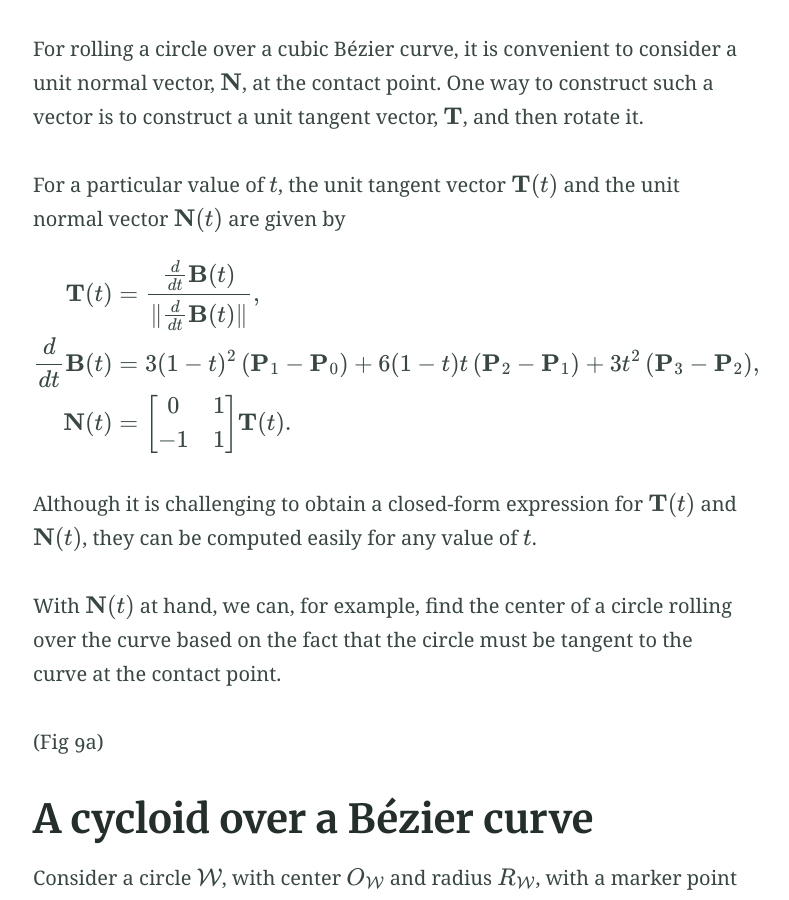
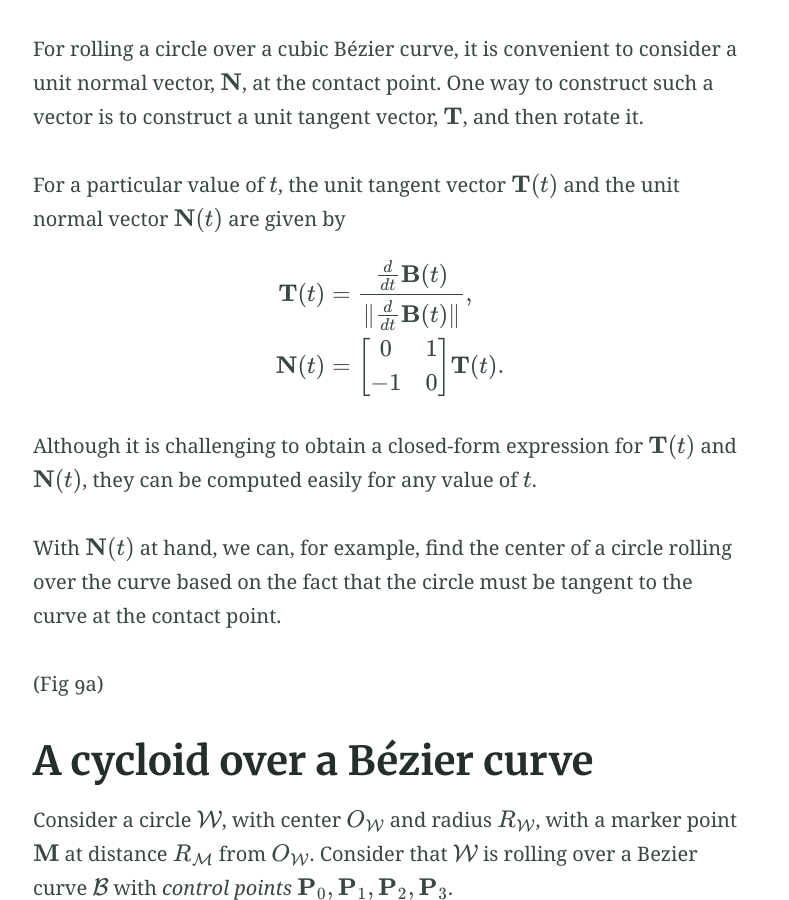
Before and after one commit to EncisoAlva/EncisoAlva.github.io, a Jekyll site: the page built from art.md, in a window 1280 px wide and 900 px high, scrolled down 5797 px. Shown: the whole window, without its empty margins (250-1039 px from the left). Built offline with Jekyll 4.4.1, drawn with Linux system fonts in a browser that asks for light colours; some of the changed text lies outside the part shown.

Commit message:
Update art.md

```diff
--- a/art.md
+++ b/art.md
@@ -77,8 +77,7 @@
 $$
 \begin{align}
 \mathbf{T}(t) &= \frac{\frac{d}{dt}\mathbf{B}(t)}{\Vert \frac{d}{dt}\mathbf{B}(t) \Vert}, \\
-\frac{d}{dt}\mathbf{B}(t) &= 3(1-t)^2 \left( \mathbf{P}_1-\mathbf{P}_0 \right) + 6(1-t)t \left( \mathbf{P}_2-\mathbf{P}_1 \right) + 3t^2 \left( \mathbf{P}_3-\mathbf{P}_2 \right), \\
-\mathbf{N}(t) &= \begin{bmatrix} 0 & 1 \\ -1 & 1 \end{bmatrix} \mathbf{T}(t).
+\mathbf{N}(t) &= \begin{bmatrix} 0 & 1 \\ -1 & 0 \end{bmatrix} \mathbf{T}(t).
 \end{align}
 $$
 
@@ -150,5 +149,5 @@
 \kappa(t) = \frac{\left[ \left( \frac{d}{dt} \mathbf{B}_x(t) \right)^2 + \left( \frac{d}{dt} \mathbf{B}_y(t) \right)^2 \right]^{3/2}}{\left( \frac{d}{dt} \mathbf{B}_x(t) \right)\left( \frac{d^2}{dt^2} \mathbf{B}_y(t) \right) - \left( \frac{d}{dt} \mathbf{B}_y(t) \right) \left( \frac{d^2}{dt^2} \mathbf{B}_x(t) \right)}.
 $$
 
-With this notation at hand, we notice that the *return* effect occurs whenever $\kappa < R_\mathcal{W}$.
-The case $\kappa < 0$ indicates that the radius of curvature is facing the opposite orientation, and so no *return* effect will be observed regardless of the value of $R_\mathcal{W}$.
+With this notation at hand, we notice that the *return* effect occurs whenever $\kappa > R_\mathcal{W}$.
+The case $\kappa < 0$ indicates that the radius of curvature is facing the opposite orientation, and so no return effect will be observed regardless of the value of $R_\mathcal{W}$.
```
